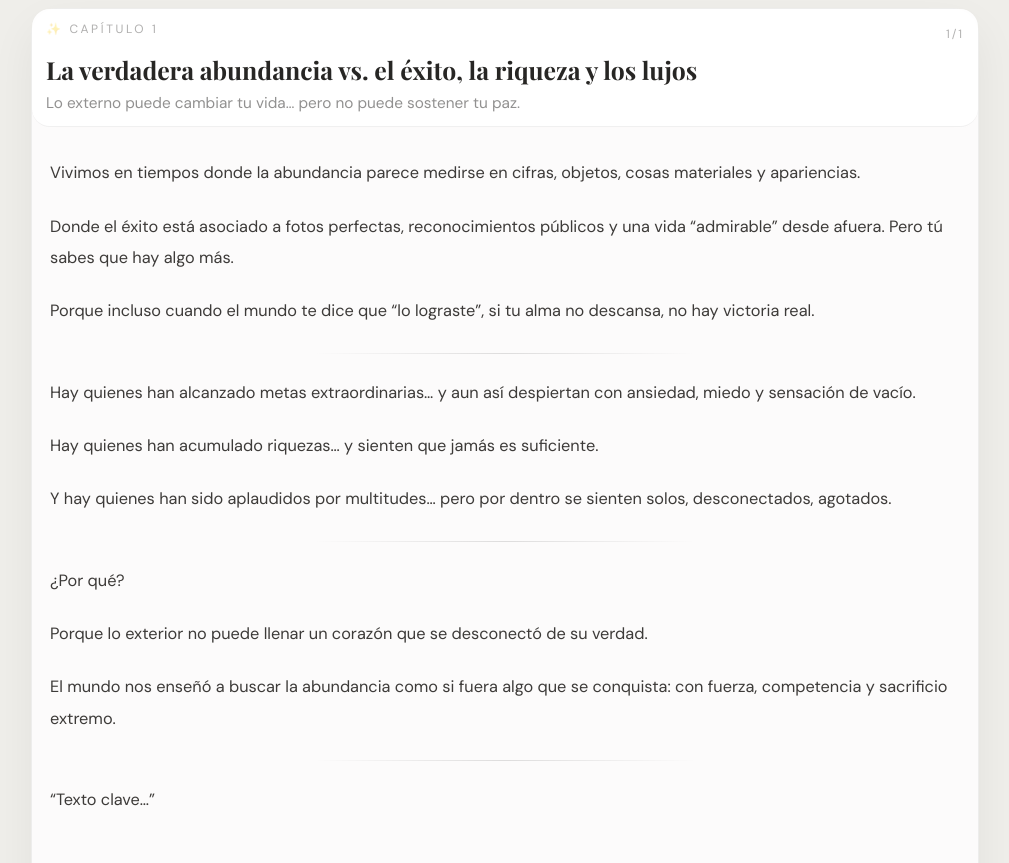
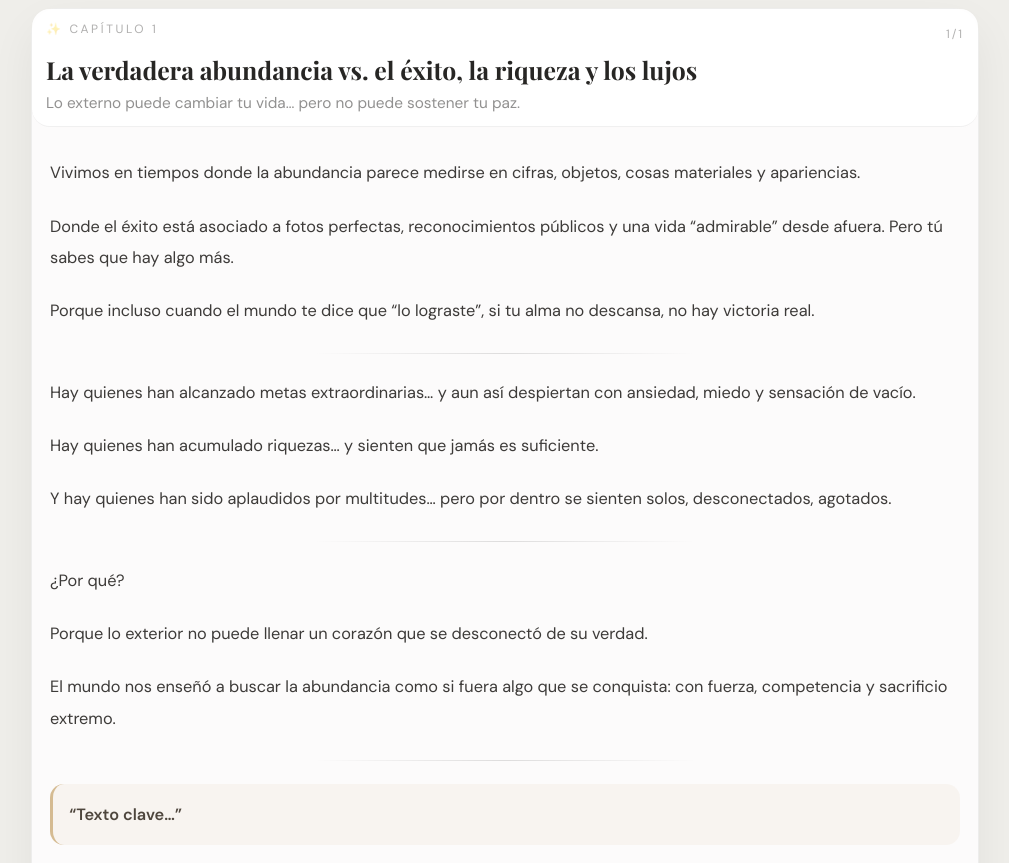
Before and after one commit to tkxd369-png/mente-abundante-frontend, a plain HTML site: page ebook/cap01.html in a window 1280 px wide. Shown: the part 89-952 px from the top of the page, without its empty margins (135-1144 px from the left). Drawn offline with nearby package versions, Linux system fonts and the light colour scheme.

Commit message:
Update styles.css

```diff
--- a/ebook/styles.css
+++ b/ebook/styles.css
@@ -216,6 +216,15 @@ body{
   line-height: 1.2;
   color: rgba(16, 14, 12, 0.90);
 }
+.gold-note{
+  margin: 1.25em 0;
+  padding: 0.9em 1em;
+  border-left: 3px solid rgba(185, 140, 70, 0.55);
+  background: rgba(185, 140, 70, 0.06);
+  border-radius: 14px;
+  color: rgba(45, 36, 26, 0.84);
+  font-weight: 600;
+}
 
 /* =========================
    Bottom nav (small, hidden by default)
```
